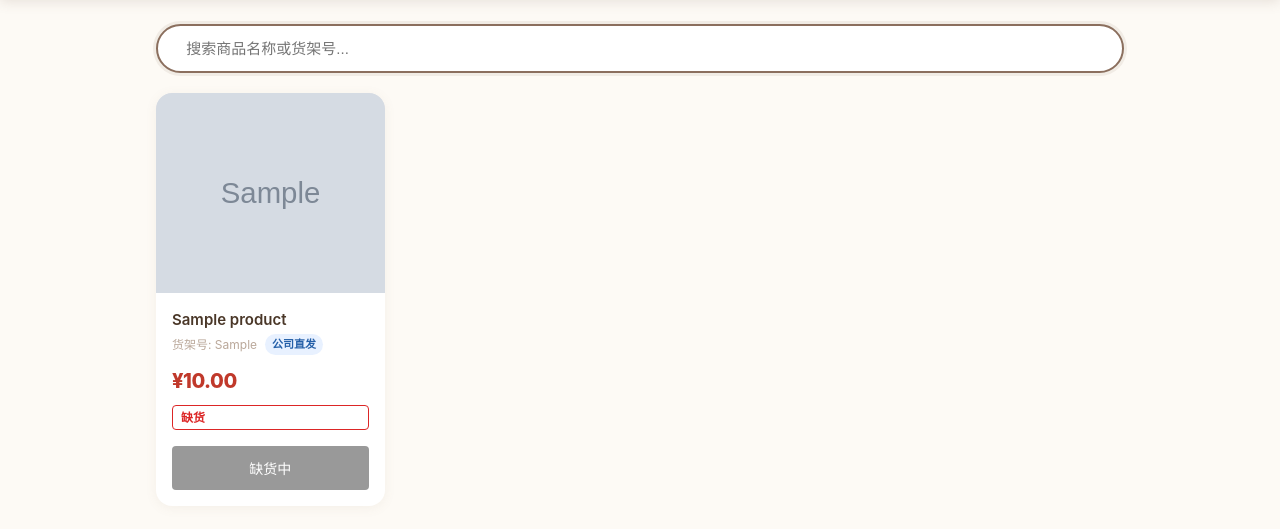
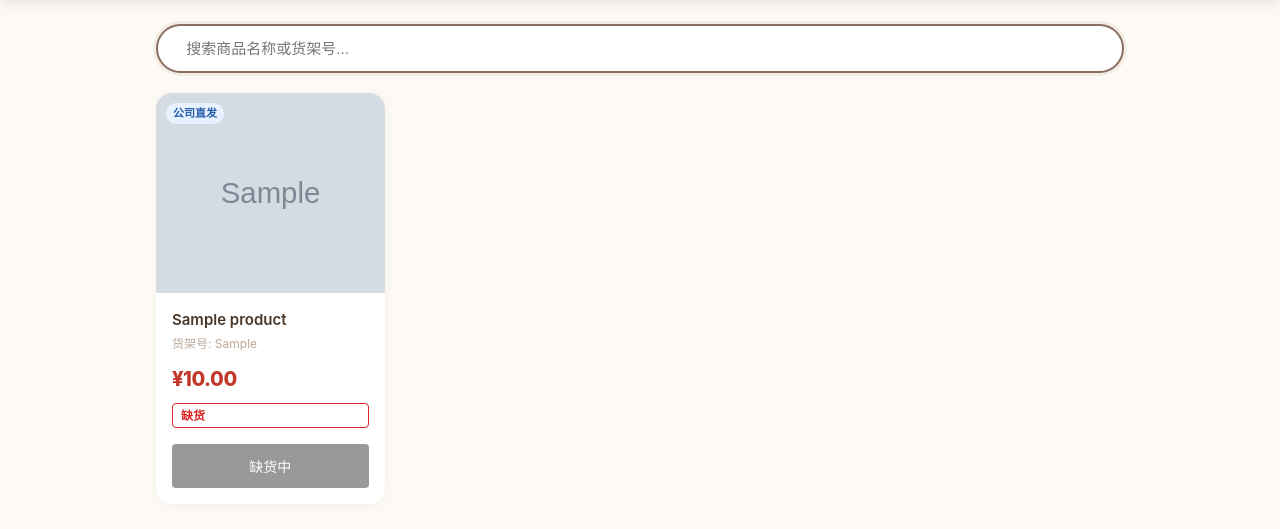
Before and after one commit to g5p422p574-afk/GIFT-007, a Flask app: page / in a window 1280 px wide. Shown: the part 57-586 px from the top of the page. Run offline with Flask 3, Linux system fonts and the light colour scheme; tables that the repository leaves empty hold one stand-in row (values such as "Sample post"); grey boxes marked "Sample" are stand-in pictures.

Commit message:
revert: keep delivery tags on product images

```diff
--- a/static/style.css
+++ b/static/style.css
@@ -199,6 +199,7 @@ nav .cart-badge {
   box-shadow: var(--shadow-lg);
 }
 .product-card .img-wrap {
+  position: relative;
   width: 100%;
   height: 200px;
   background: #f5f0eb;
@@ -218,6 +219,12 @@ nav .cart-badge {
   line-height: 1.5;
   white-space: nowrap;
   vertical-align: middle;
+}
+.img-wrap > .delivery-tag {
+  position: absolute;
+  z-index: 2;
+  top: 10px;
+  left: 10px;
 }
 .delivery-company { background: #e8f1ff; color: #245fa8; }
 .delivery-factory { background: #fff1dc; color: #9a5b00; }
@@ -251,12 +258,6 @@ nav .cart-badge {
 }
 .product-card .info .name { font-size: 15px; font-weight: 600; line-height: 1.4; }
 .product-card .info .meta { font-size: 12px; color: var(--text-muted); }
-.product-meta-row {
-  display: flex;
-  align-items: center;
-  gap: 8px;
-  flex-wrap: wrap;
-}
 .product-card .info .price {
   font-size: 20px;
   font-weight: 800;
--- a/templates/home.html
+++ b/templates/home.html
@@ -21,6 +21,7 @@
   {% for p in products %}
   <div class="product-card" data-keywords="{{ p.name }} {{ p.shelf_no }}">
     <div class="img-wrap">
+      <span class="delivery-tag delivery-{{ p.delivery_type }}">{{ p.delivery_label }}</span>
       {% if p.image %}
       <img src="{{ url_for('uploaded_file', filename=p.image) }}" alt="{{ p.name }}" loading="lazy" decoding="async" fetchpriority="low">
       {% else %}
@@ -29,10 +30,7 @@
     </div>
     <div class="info">
       <div class="name">{{ p.name }}</div>
-      <div class="product-meta-row">
-        <div class="meta">货架号: {{ p.shelf_no }}</div>
-        <span class="delivery-tag delivery-{{ p.delivery_type }}">{{ p.delivery_label }}</span>
-      </div>
+      <div class="meta">货架号: {{ p.shelf_no }}</div>
       <div class="price">¥{{ "%.2f"|format(p.price) }}</div>
       {% if p.is_out_of_stock or (p.stock is not none and p.stock <= 0) %}
       <span class="stock-out">  缺货</span>
```
